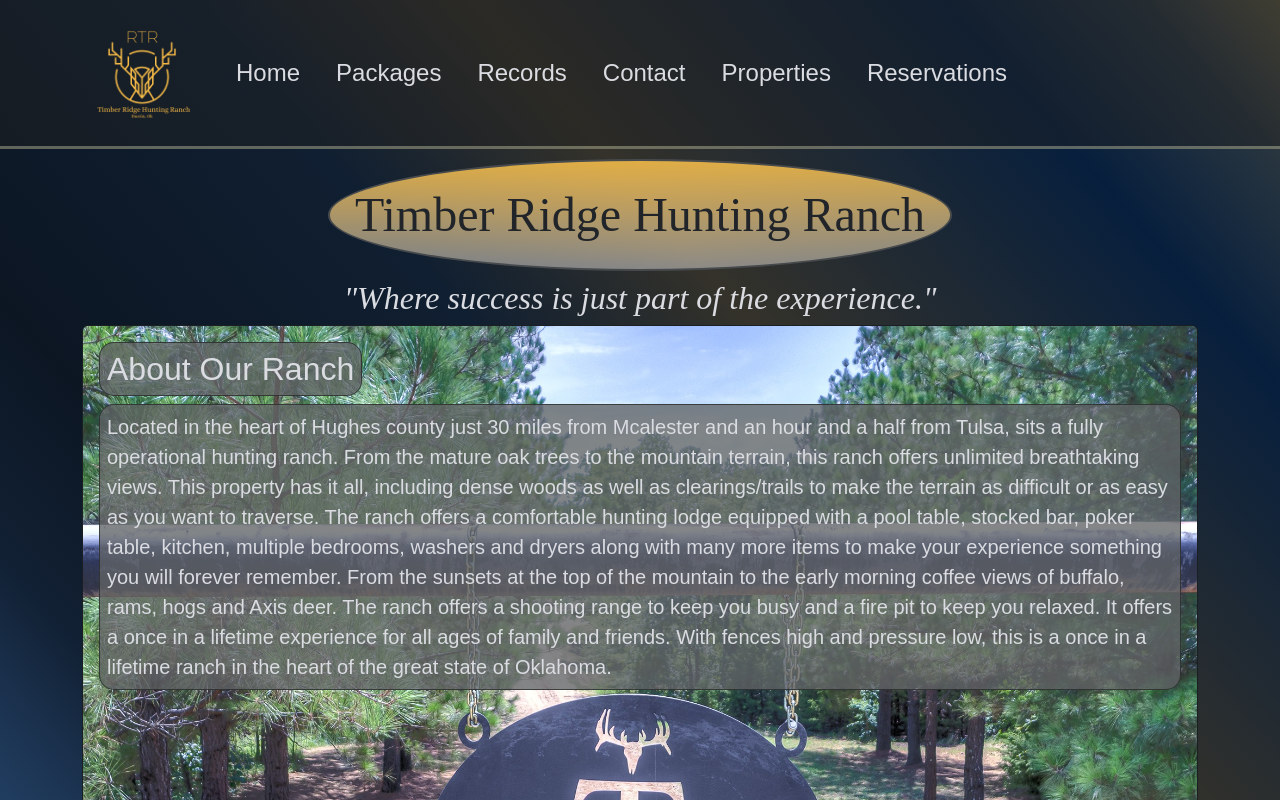
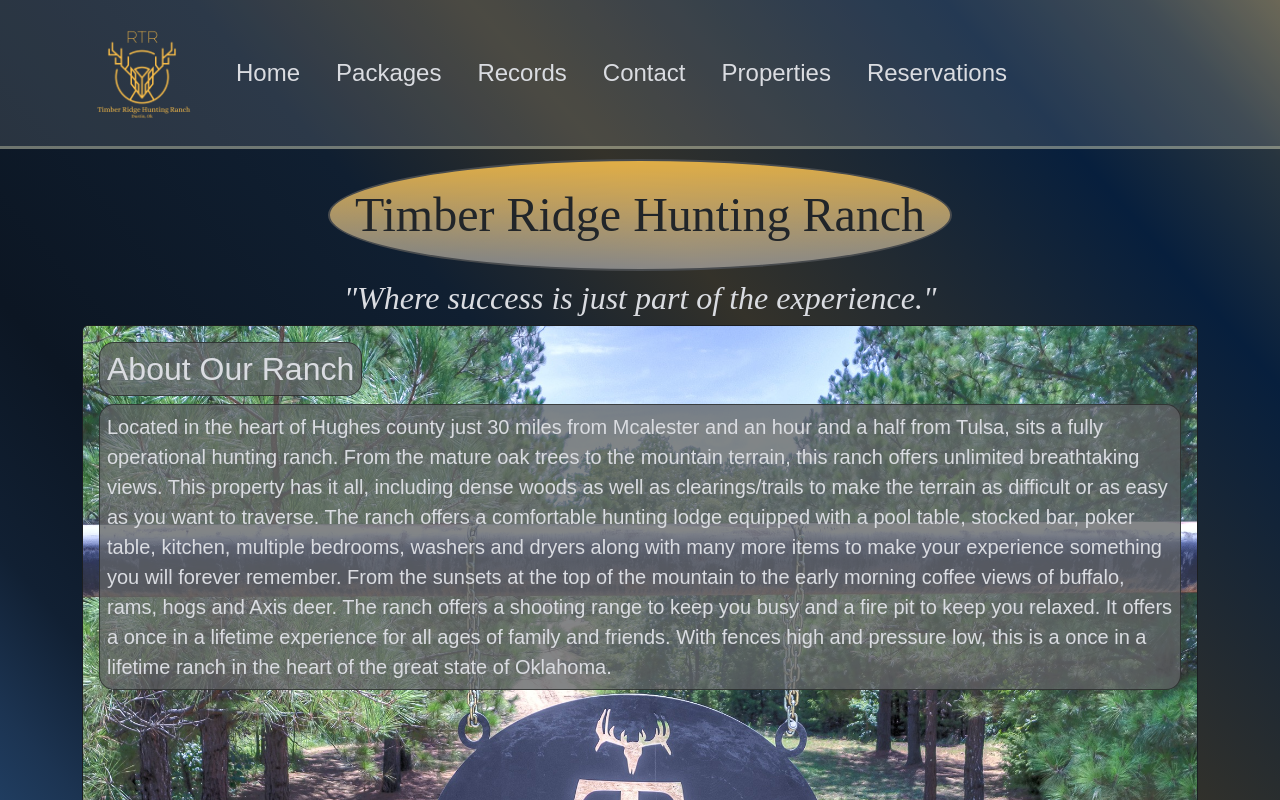
Before and after one commit to mjh1985codeman/timber-ridge, a React (Create React App) app in the folder client/: page / in a window 1280 px wide. Shown: the top 800 px of the page. Built offline with nearby package versions, Linux system fonts and the light colour scheme.

Commit message:
minor color changes

```diff
--- a/client/src/index.css
+++ b/client/src/index.css
@@ -55,7 +55,7 @@
 }
 
 .navigation {
-  background-color: hsla(0, 0%, 13%, 0.445);
+  background-color: hsla(0, 0%, 91%, 0.13);
   border-bottom: solid 3px hsla(61, 100%, 91%, 0.322);
 }
 
@@ -71,6 +71,10 @@
 
 .nav-item:hover {
   opacity: 0.5;
+}
+
+.nav-item:active {
+  color: hsla(40, 97%, 64%, 0.863);
 }
 
 .toggle-box {
```
